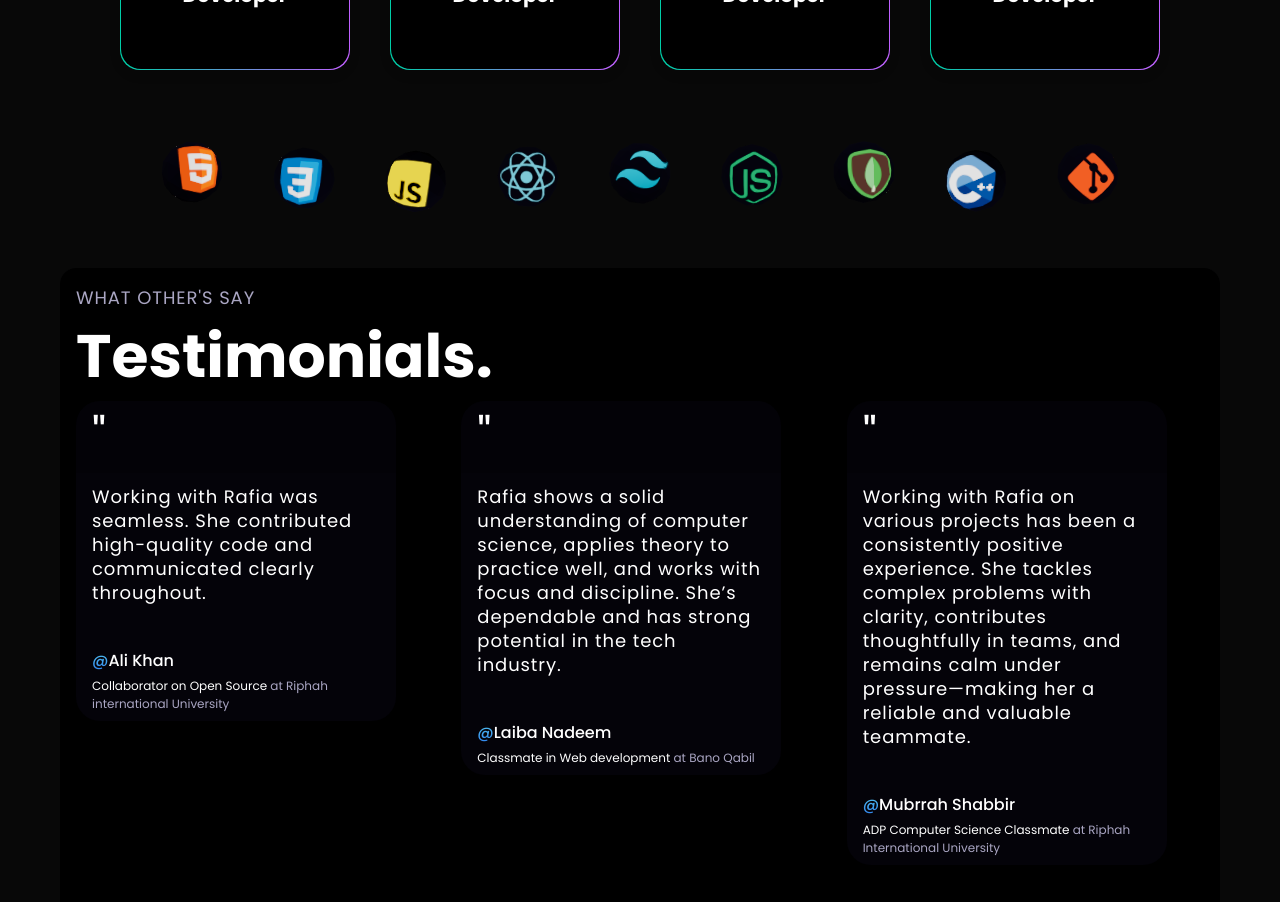
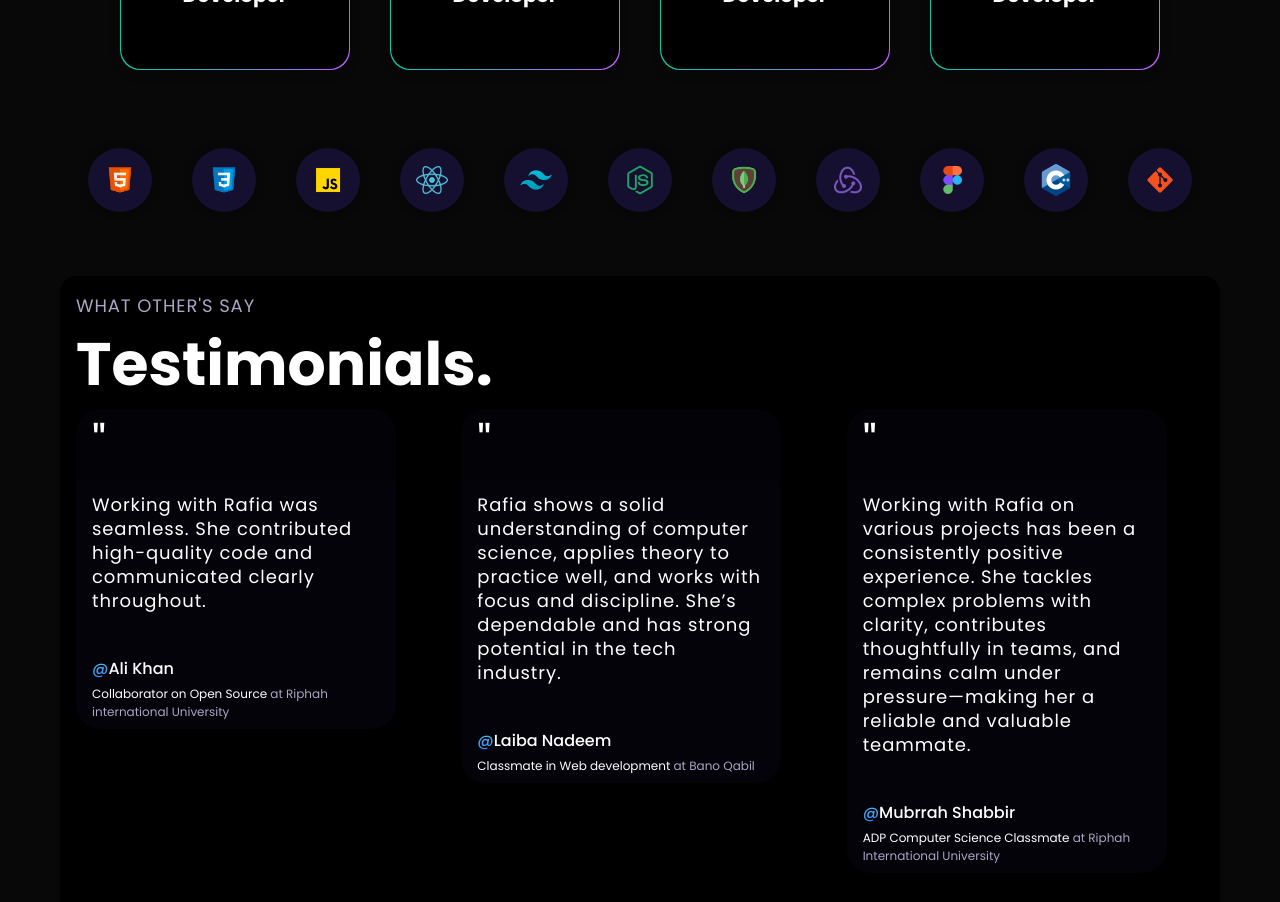
Before and after one commit to MrsRafiaShahid/Portfolio, a React (Vite) app: page /about in a window 1280 px wide. Shown: the part 780-1682 px from the top of the page. Built offline with nearby package versions, Linux system fonts and the light colour scheme.

Commit message:
update tech

```diff
--- a/src/components/About/Tech.jsx
+++ b/src/components/About/Tech.jsx
@@ -1,31 +1,15 @@
-/* eslint-disable no-unused-vars */
 import React from "react";
 import { technologies } from "../../constants";
-import BallCanvas from "../canvas/BallCanvas";
-import { useInView } from "react-intersection-observer";
-import { animated } from "@react-spring/web";
-import { useFadeIn } from "../../utils/motion";
+import Ball from "../canvas/BallCanvas";
+// import Ball from "./Ball";
 
 const Tech = () => {
-  const { ref: Ref, inView } = useInView({
-    triggerOnce: false,
-    threshold: 0.3,
-  });
-  const fade = useFadeIn(inView,300)
   return (
-    <>
-      <animated.div
-        ref={Ref}
-        style={fade}
-        className="flex mt-10 flex-row flex-wrap justify-center gap-10  p-2"
-      >
-        {technologies.map((technology) => (
-          <div className="w-18 h-18" key={technology.name}>
-            <BallCanvas icon={technology.icon} />
-          </div>
-        ))}
-      </animated.div>
-    </>
+    <div className="flex mt-10 flex-row flex-wrap justify-center gap-6 p-2">
+      {technologies.map((tech) => (
+        <Ball key={tech.name} icon={tech.icon} />
+      ))}
+    </div>
   );
 };
 
--- a/src/components/Home/Hero.jsx
+++ b/src/components/Home/Hero.jsx
@@ -1,72 +1,74 @@
 /* eslint-disable no-unused-vars */
 const rafia = "/assets/rafia.jpeg";
-import { Link, useNavigate } from "react-router-dom";
+import { Link} from "react-router-dom";
 import "../../index.css";
 import { useFadeIn } from "../../utils/motion";
 import { TypedComponent } from "./TypedComponent";
-import { useSpring, animated } from "@react-spring/web";
+import {  animated } from "@react-spring/web";
 import { useInView } from "react-intersection-observer";
+
 const Hero = () => {
   const { ref: Ref, inView } = useInView({
     triggerOnce: false,
     threshold: 0.3,
   });
   const fade = useFadeIn(inView, 300);
+
   return (
-    <>
-      <section className="min-h-screen min-w-full flex flex-col md:flex-row items-center justify-center">
-        <div className=" w-full absolute top-45 left-0 md:left-1/10 md:top-5 md:w-1/2 md:h-full  md:px-10 flex flex-col gap-10 justify-center items-center rounded-3xl ">
+    <section className="min-h-screen w-full flex flex-col-reverse md:flex-row items-center justify-center px-6 md:px-16 py-10 gap-10">
+      {/* Text Section */}
       <animated.div
-            className="left rounded-3xl px-4 py-4"
+        className="flex-1 flex flex-col gap-8 items-center md:items-start text-center md:text-left"
         ref={Ref}
         style={fade}
       >
-            <h1 className="sm:text-3xl w-full text-center text-primary font-bold text-xl ">
+        <h1 className="text-xl sm:text-2xl md:text-3xl font-bold text-primary">
           <span className="font-poopins">Hi!</span>
           <span>
             <img
               src="https://raw.githubusercontent.com/rahulbanerjee26/githubProfileReadmeGenerator/main/gifs/wave.gif"
-                  width="30px"
-                  height="30px"
+              width="30"
+              height="30"
               className="inline mx-2"
+              alt="wave"
             />
           </span>
-              <span className="font-extrabold text-[#230ffdff] md:text-[24px] text-[18px] ">
+          <span className="font-extrabold text-[#230ffdff]">
             <TypedComponent />
           </span>
         </h1>
-            <div className="sm:text-xl text-secondary w-full text-base text-justify">
-              <p>
-                I’m a Full Stack Developer with strong expertise in the MERN
-                stack (MongoDB, Express.js, React, Node.js) and a solid
-                foundation in C++ programming. I specialize in building dynamic,
-                responsive web applications and scalable backend systems with
-                clean, maintainable code. My focus is on delivering seamless
-                user experiences and efficient software solutions across both
-                web and system-level development.
+
+        <p className="text-sm sm:text-base md:text-lg text-secondary text-justify max-w-xl">
+          I’m a Full Stack Developer with strong expertise in the MERN stack
+          (MongoDB, Express.js, React, Node.js) and a solid foundation in C++
+          programming. I specialize in building dynamic, responsive web
+          applications and scalable backend systems with clean, maintainable
+          code. My focus is on delivering seamless user experiences and
+          efficient software solutions across both web and system-level
+          development.
         </p>
-            </div>
-            <div className="flex md:flex-row flex-col justify-center items-center gap-2 md:gap-4">
+
+        <div className="flex flex-col sm:flex-row gap-3 justify-center md:justify-start">
           <Button title="Resume" />
-              <a href="/about" className="text-white block md:hidden ">
+          <Link to="/about" className="block sm:hidden">
             <Button title="Go to About" />
-              </a>
+          </Link>
         </div>
       </animated.div>
-        </div>
+
+      {/* Image Section */}
       <animated.div
+        className="flex-1 flex justify-center items-center"
+        ref={Ref}
         style={fade}
-          ref={Ref}
-          className="w-50 absolute min-h-screen top-96 left-0 md:top-0 md:left-1/2 md:w-2/6 md:h-full flex gap-10 mx-20 justify-center items-center"
       >
         <img
           src={rafia}
-            alt=""
-            className="w-[145px] md:w-1/2 rounded-full flex justify-center items-center"
+          alt="rafia"
+          className="rounded-full w-40 h-40 sm:w-56 sm:h-56 md:w-64 md:h-64 object-cover shadow-lg"
         />
       </animated.div>
     </section>
-    </>
   );
 };
 
@@ -74,12 +76,8 @@ export default Hero;
 
 export const Button = ({ title }) => {
   return (
-    <>
-      <button
-        className={`w-37 bg-tertiary/80 border-none rounded-2xl text-secondary h-10 hover:bg-tertiary/100 hover:border-primary hover:border-2 transition-all duration-300 ease-in-out px-4 font-semibold text-lg `}
-      >
+    <button className="bg-tertiary/80 text-secondary rounded-2xl px-6 py-2 font-semibold text-lg hover:bg-tertiary/100 hover:border-primary hover:border-2 transition-all duration-300 ease-in-out">
       {title}
     </button>
-    </>
   );
 };
--- a/src/components/canvas/BallCanvas.jsx
+++ b/src/components/canvas/BallCanvas.jsx
@@ -1,57 +1,18 @@
-import { Suspense } from "react";
-import { Canvas } from "@react-three/fiber";
+import React from "react";
+import "../../index.css"; // contains the glow animation
 
-import {
-  Decal,
-  Float,
-  OrbitControls,
-  Preload,
-  useTexture,
-} from "@react-three/drei";
-import CanvasLoader from "../Loader";
-
-const Ball = (props) => {
-  const [decal] = useTexture([props.icon]);
-
+const Ball = ({ icon }) => {
   return (
-    <>
-      <Float speed={1.75} rotationIntensity={1} floatIntensity={2}>
-        <ambientLight intensity={0.25} />
-        <directionalLight position={[0, 0, 0.5]} />
-        <mesh castShadow receiveShadow scale={2.75}>
-          <icosahedronGeometry args={[1, 2]} />
-          <meshStandardMaterial
-            color="#151030"
-            polygonOffset
-            polygonOffsetFactor={-5}
-            flatShading
-          />
-          <Decal
-            position={[0, 0, 1]}
-            rotation={[2 * Math.PI, 0, 6.25]}
-            scale={1.25}
-            objectfit="cover"
-            flatShading
-            map={decal}
-          />
-        </mesh>
-      </Float>
-    </>
+    <div className="ball-wrapper w-20 h-20 flex items-center justify-center">
+      <div className="ball w-16 h-16 rounded-full flex items-center justify-center">
+        <img
+          src={icon}
+          alt="tech-icon"
+          className="w-8 h-8 pointer-events-none select-none"
+        />
+      </div>
+    </div>
   );
 };
 
-const BallCanvas = ({ icon }) => {
-  return (
-    <Canvas frameloop="demand" gl={{ preserveDrawingBuffer: true }}>
-      <Suspense fallback={<CanvasLoader />}>
-        <OrbitControls enableZoom={false} />
-        <Float speed={1.75} rotationIntensity={1} floatIntensity={2}>
-          <Ball icon={icon} />
-        </Float>
-      </Suspense>
-
-      <Preload all />
-    </Canvas>
-  );
-};
-export default BallCanvas;
+export default Ball;
--- a/src/constants/index.js
+++ b/src/constants/index.js
@@ -14,6 +14,8 @@ const mongodb = "/assets/tech/mongodb.png";
 const nodejs = "/assets/tech/nodejs.png";
 const c = "/assets/tech/c++.png";
 const tailwind = "/assets/tech/tailwind.png";
+const redux = "/assets/tech/redux.png";
+const figma = "/assets/tech/figma.png";
 const x = "/assets/social/x.png";
 const fb = "/assets/social/fb.png";
 const linkedlin = "/assets/social/linkedlin.png";
@@ -200,6 +202,14 @@ export const technologies = [
   {
     name: "MongoDB",
     icon: mongodb,
+  },
+  {
+    name: "redux",
+    icon: redux,
+  },
+  {
+    name: "figma",
+    icon: figma,
   },
   {
     name: "C++",
--- a/src/index.css
+++ b/src/index.css
@@ -31,6 +31,21 @@ body {
   overflow-x: hidden;
   background: #000000d1;
 }
+.ball-wrapper {
+  position: relative;
+}
+
+.ball {
+  background-color: #151030;
+  transition: box-shadow 0.3s ease-in-out;
+  box-shadow: 0 0 10px rgba(0, 0, 0, 0.3);
+}
+
+.ball:hover {
+  box-shadow: 0 0 15px 6px rgba(139, 92, 246, 0.6); /* violet glow */
+}
+
+
 
 .container {
   width: 100%;
```
Also changed, not shown: public/assets/tech/figma.png (added), public/assets/tech/redux.png (added). Lines whose indentation alone changed are shown as unchanged.
